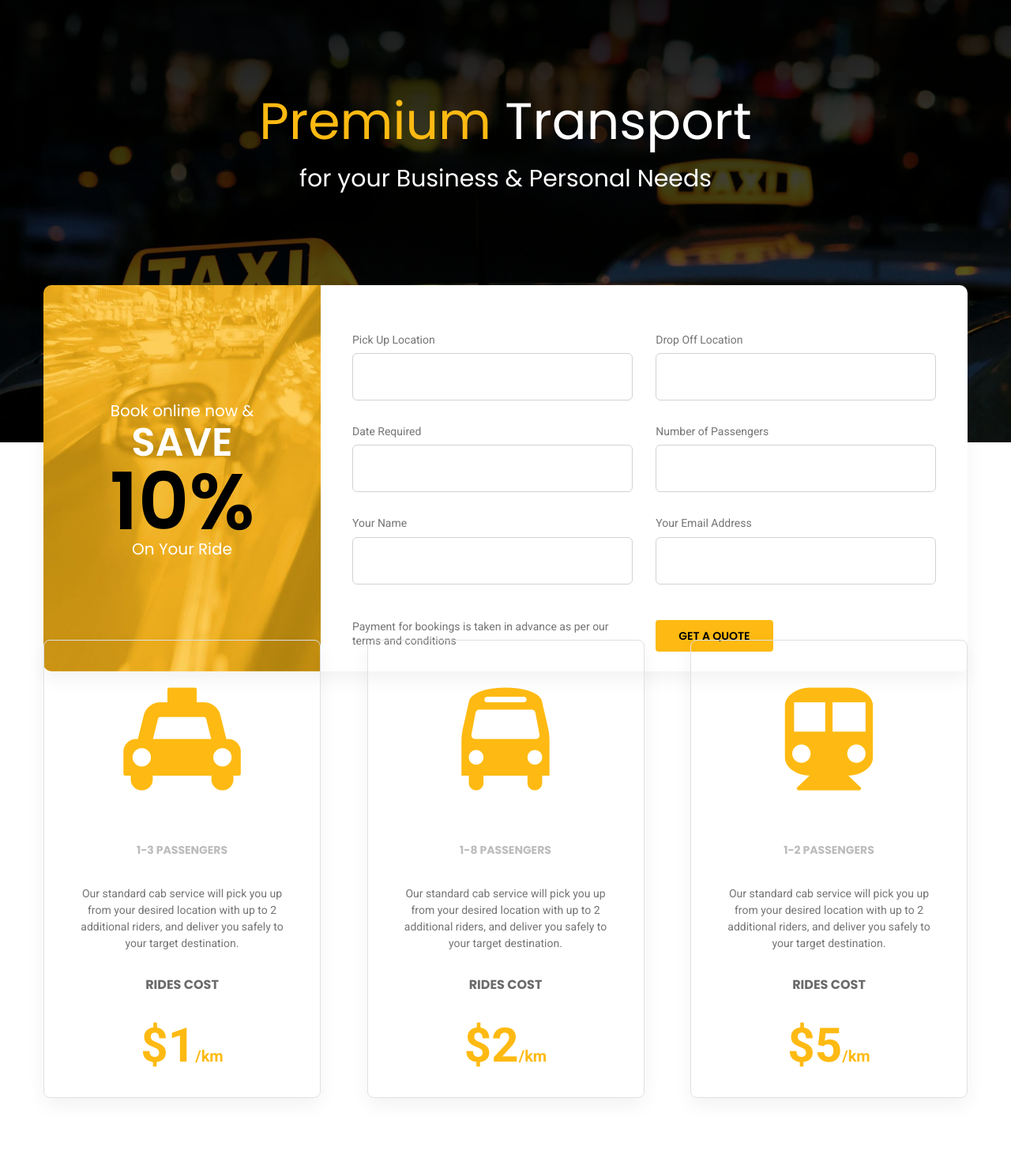
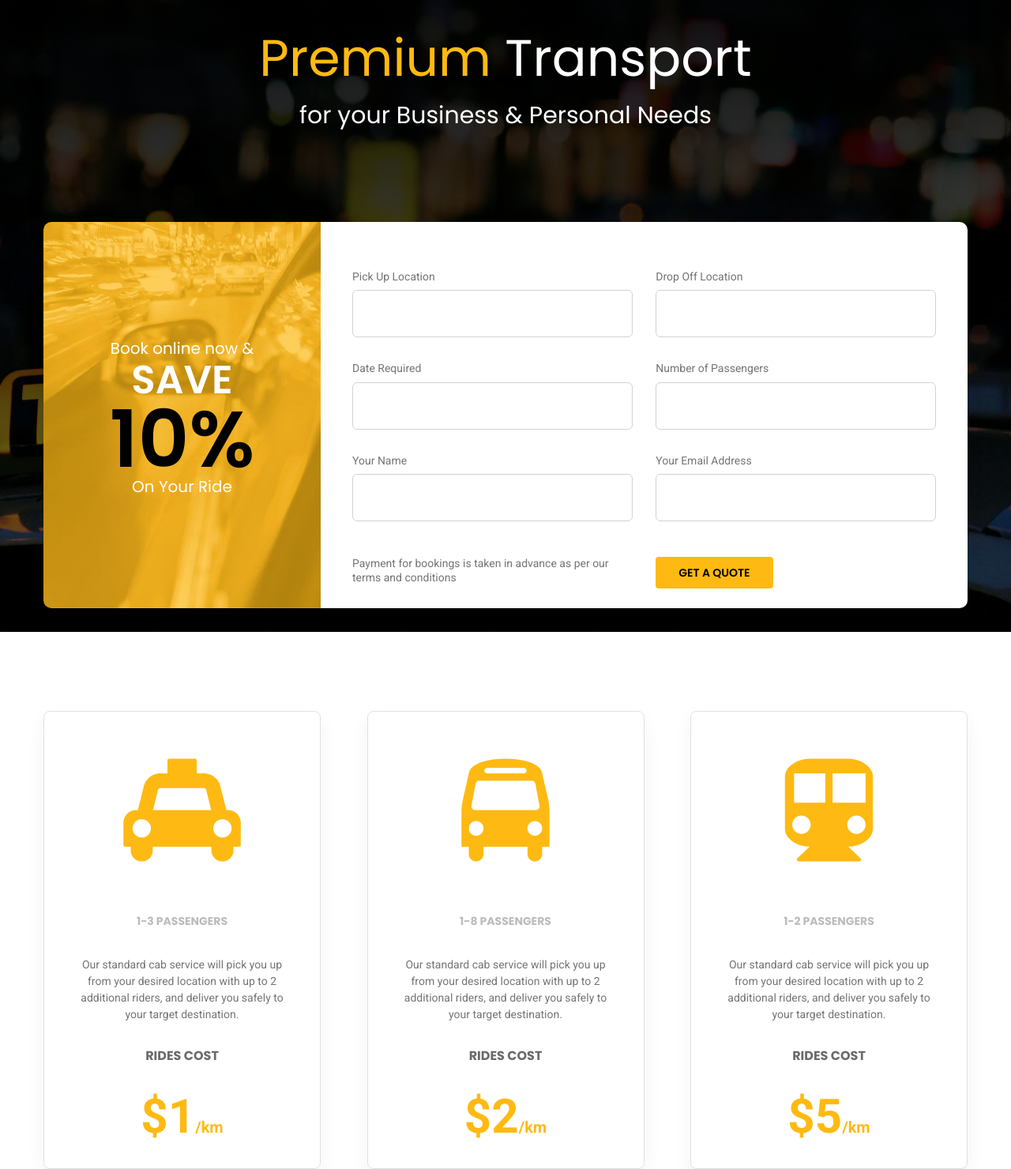
Before and after one commit to gaponova/taxi, a plain HTML site: page index.html in a window 1280 px wide. Shown: the part 120-1600 px from the top of the page at 79% size. Drawn offline with nearby package versions, Linux system fonts and the light colour scheme.

Commit message:
Добавили breakpoints 1400px 1200px

```diff
--- a/css/style.css
+++ b/css/style.css
@@ -797,6 +797,29 @@ footer {
 /*----------Адаптив----------*/
 
 
+@media only screen and (max-width: 1400px) {
+
+  header {
+    height: auto;
+  }
+
+  .header-info {
+    padding-top: 12%;
+  }
+
+  .price {
+    padding-top: 100px;
+  }
+
+}
+
+@media only screen and (max-width: 1200px) {
+
+  .app-action__btn {
+    max-width: 44%;
+  }
+
+}
 
 @media only screen and (max-width: 1024px) {
 
@@ -846,10 +869,6 @@ footer {
   .main-nav__link:hover {
     background: #feba12;
     color: #000000;
-  }
-
-  .app-action__btn {
-    max-width: 44%;
   }
 
   .online-save_footer,
```
